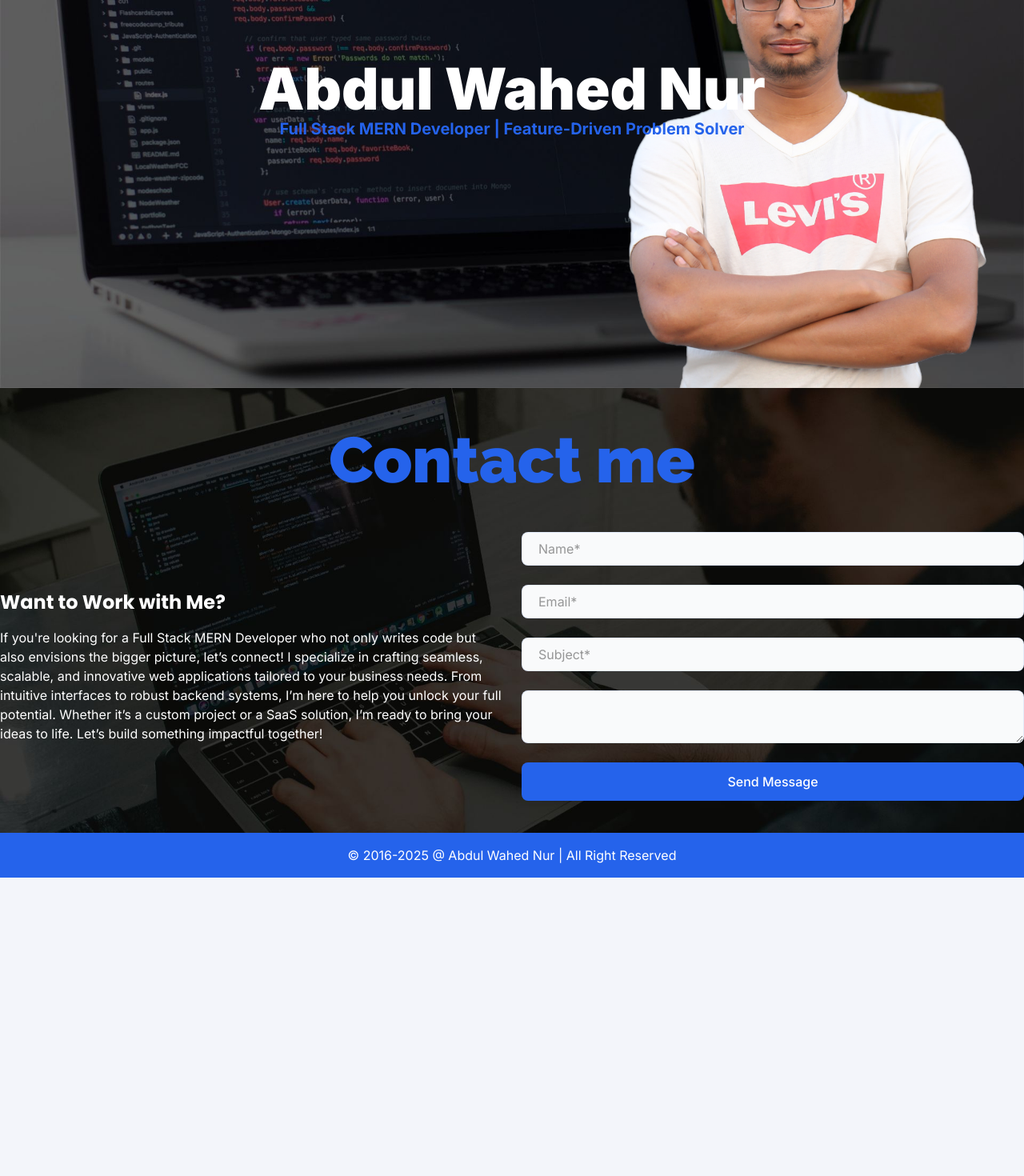
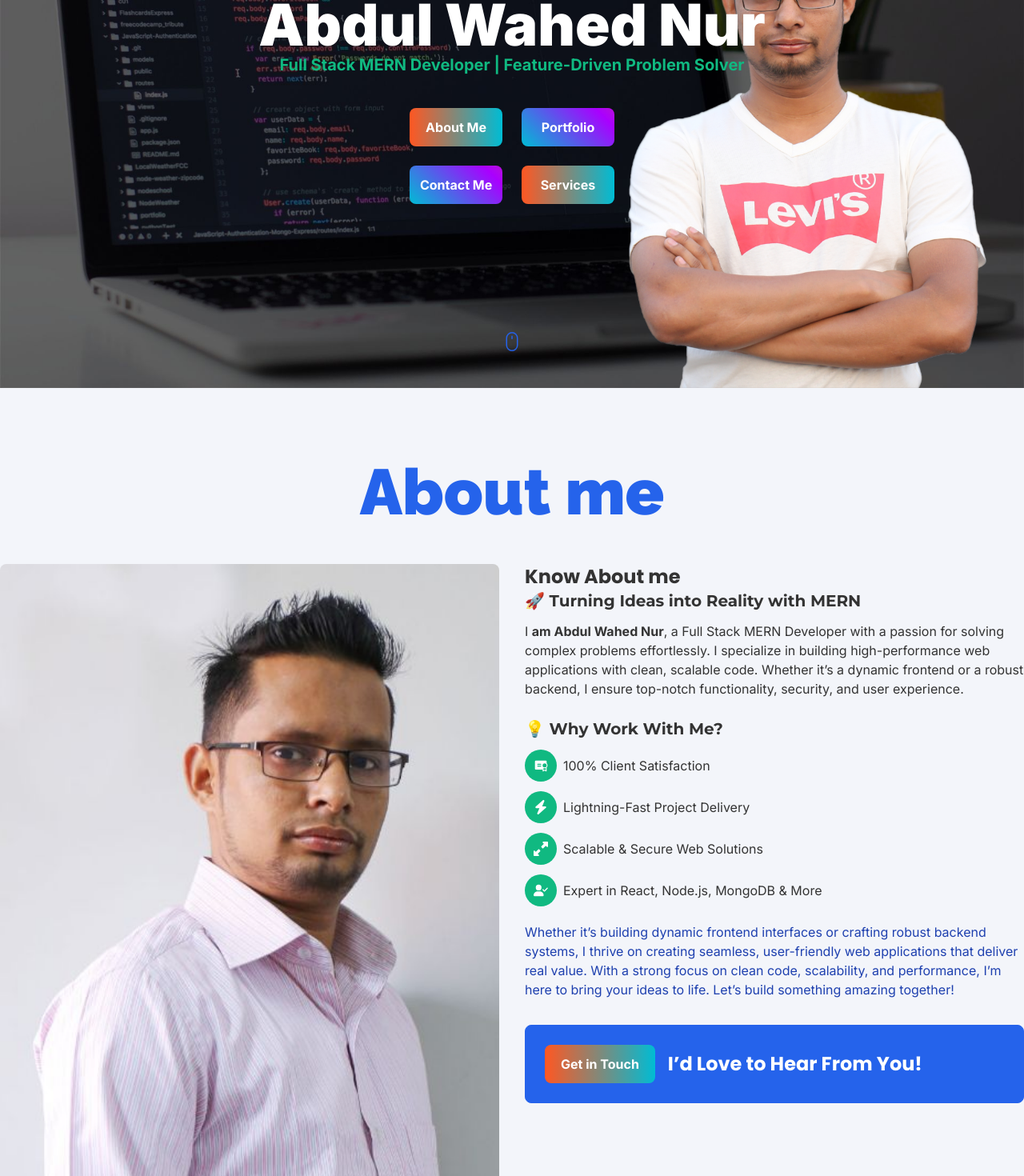
Before and after one commit to wahednur/wahednur, a Next.js app: page / in a window 1280 px wide. Shown: the part 300-1770 px from the top of the page at 80% size. Before the commit the page ends 1397 px from the top, so only its background shows below. Built offline with nearby package versions, Linux system fonts and the light colour scheme.

Commit message:
About section added

```diff
--- a/src/app/(wahednur)/page.tsx
+++ b/src/app/(wahednur)/page.tsx
@@ -1,15 +1,110 @@
+"use client";
+import ContactForm from "@/components/contact-form/contact-form";
 import HomeSlider from "@/components/home/slider/home-slider";
-import { Metadata } from "next";
+// import { Metadata } from "next";
+import Image from "next/image";
+import { useState } from "react";
 
-export const metadata: Metadata = {
-  title: "Wahed Nur | Full stack developer",
-  description:
-    "Innovative MERN Developer | SaaS Visionary | Feature-Driven Problem Solver",
-};
+import {
+  FaBolt,
+  FaUpRightAndDownLeftFromCenter,
+  FaUserCheck,
+} from "react-icons/fa6";
+
+import { PiCertificateFill } from "react-icons/pi";
+
+// export const metadata: Metadata = {
+//   title: "Wahed Nur | Full stack developer",
+//   description:
+//     "Innovative MERN Developer | SaaS Visionary | Feature-Driven Problem Solver",
+// };
 export default function Home() {
+  const [open, setOpen] = useState(false);
   return (
     <div>
       <HomeSlider />
+      <section id="about">
+        <div className="container">
+          <h1 className="sec-title sec-title-gap text-center text-wahednur">
+            About me
+          </h1>
+          <div className="w-full flex flex-col md:flex-row gap-8">
+            <div className="w-full md:w-1/2 hidden lg:block">
+              <Image
+                src={`/wahednur.jpg`}
+                width={600}
+                height={1200}
+                alt="wahednur"
+                className="w-full h-full object-cover rounded-lg"
+              />
+            </div>
+            <div className="w-full lg:w-1/2 overflow-hidden">
+              <h4 className="title">Know About me</h4>
+              <h4 className="sub-title">
+                🚀 Turning Ideas into Reality with MERN
+              </h4>
+              <p className="mt-3">
+                I <strong>am Abdul Wahed Nur</strong>, a Full Stack MERN
+                Developer with a passion for solving complex problems
+                effortlessly. I specialize in building high-performance web
+                applications with clean, scalable code. Whether it’s a dynamic
+                frontend or a robust backend, I ensure top-notch functionality,
+                security, and user experience.
+              </p>
+
+              <h4 className="sub-title mt-6 ">💡 Why Work With Me?</h4>
+              <div className="flex flex-col gap-3 home-about mt-3">
+                <p className="flex items-center gap-2">
+                  <span className="icon">
+                    <PiCertificateFill />
+                  </span>
+                  <span>100% Client Satisfaction</span>
+                </p>
+                <p className="flex items-center gap-2">
+                  <span className="icon">
+                    <FaBolt />
+                  </span>
+                  <span>Lightning-Fast Project Delivery</span>
+                </p>
+                <p className="flex items-center gap-2">
+                  <span className="icon">
+                    <FaUpRightAndDownLeftFromCenter />
+                  </span>
+                  <span>Scalable & Secure Web Solutions</span>
+                </p>
+                <p className="flex items-center gap-2">
+                  <span className="icon">
+                    {" "}
+                    <FaUserCheck />
+                  </span>
+                  <span>Expert in React, Node.js, MongoDB & More</span>
+                </p>
+              </div>
+              <p className="mt-5 text-secondary">
+                Whether it’s building dynamic frontend interfaces or crafting
+                robust backend systems, I thrive on creating seamless,
+                user-friendly web applications that deliver real value. With a
+                strong focus on clean code, scalability, and performance, I’m
+                here to bring your ideas to life. Let’s build something amazing
+                together!
+              </p>
+              <div className="flex items-center gap-4 mt-8 relative border border-wahednur rounded-lg p-6 bg-wahednur text-white">
+                <button onClick={() => setOpen(!open)} className="btn-gdn">
+                  Get in Touch
+                </button>{" "}
+                <h4 className="title"> I’d Love to Hear From You!</h4>
+                <div
+                  className={`absolute duration-500 transition-all bottom-16 ${
+                    open ? "right-3" : "right-[-900px]"
+                  }`}
+                >
+                  <ContactForm setOpen={setOpen} />
+                </div>
+              </div>
+            </div>
+          </div>
+        </div>
+      </section>
     </div>
   );
 }
--- a/src/app/globals.css
+++ b/src/app/globals.css
@@ -159,3 +159,81 @@ a.btn {
 .link {
   @apply text-wahednur hover:text-secondary duration-300;
 }
+.btn-err {
+  @apply px-5 py-3 text-white font-bold rounded-lg;
+  background: linear-gradient(
+      90deg,
+      var(--c1, #ff5722),
+      var(--c2, #00bcd4) 50%,
+      var(--c1, #ff5722)
+    )
+    var(--x, 0) / 200%;
+  transition: all ease-in-out 0.5s;
+}
+.btn-err:hover {
+  --x: 100%;
+}
+.btn-submit {
+  @apply px-5 py-3 text-white font-bold rounded-lg;
+  background: linear-gradient(
+      90deg,
+      var(--c1, #00bcd4),
+      var(--c2, #ff5722) 50%,
+      var(--c1, #a900ff)
+    )
+    var(--x, 0) / 200%;
+  transition: all ease-in-out 0.5s;
+}
+.btn-submit:hover {
+  --x: 100%;
+}
+
+.btn-gdn {
+  @apply px-5 py-3 rounded-lg text-white font-bold flex items-center justify-center;
+  background: linear-gradient(
+      90deg,
+      var(--c1, #ff5722),
+      var(--c2, #00bcd4) 50%,
+      var(--c1, #a900ff)
+    )
+    var(--x, 0) / 200%;
+  transition: all ease-in-out 0.5s;
+}
+
+.btn-gdn:hover {
+  --x: 100%;
+}
+.btn-outline {
+  @apply rounded-lg text-white font-bold duration-500 delay-150 flex items-center justify-center;
+  background: linear-gradient(
+      45deg,
+      var(--c1, #00bcd4),
+      var(--c2, #a900ff) 50%,
+      var(--c1, #ff5722)
+    )
+    var(--x, 0) / 200%;
+  transition: all ease-in-out 0.5s;
+}
+.btn-outline:hover {
+  --x: 100%;
+}
+.sec-title-gap {
+  @apply mt-10 md:mt-14 xl:mt-20 mb-10;
+}
+.home-about .icon {
+  @apply bg-success w-10 h-10 p-1 rounded-full text-white text-lg flex items-center justify-center;
+}
+
+.frm-ctr-clr {
+  @apply border border-wahednur px-5 py-2 w-full outline-0 rounded-r-full;
+}
+.frm-grp-row {
+  @apply flex items-center;
+}
+.frm-grp-row .icon {
+  @apply bg-wahednur w-[42px] h-[42px]  text-white text-xl flex items-center justify-center;
+}
+
+.bg-dgn {
+  @apply bg-gradient-to-tl from-purple-500 to-rose-500;
+}
--- /dev/null
+++ b/src/components/contact-form/contact-form.tsx
@@ -0,0 +1,74 @@
+import React from "react";
+import { BsChatRightText, BsEnvelope, BsPerson, BsX } from "react-icons/bs";
+import { FaRegPaperPlane } from "react-icons/fa6";
+
+interface ContactFormProps {
+  setOpen: (open: boolean) => void;
+}
+export default function ContactForm({ setOpen }: ContactFormProps) {
+  return (
+    <div className="p-8 bg-blue-50 rounded-lg shadow-lg relative">
+      <button
+        className="bg-wahednur text-white w-10 h-10 text-2xl hover:bg-hover cursor-pointer duration-300 rounded-full flex justify-center items-center absolute -top-5 -right-3"
+        onClick={() => setOpen(false)}
+      >
+        <BsX />
+      </button>
+      <h2 className="sub-title text-wahednur mb-5">
+        Let’s Build Something Amazing Together!
+      </h2>
+      <form>
+        <div className="frm-grp-row mb-5">
+          <span className="icon">
+            <BsPerson />
+          </span>
+          <input
+            type="text"
+            name="name"
+            className="frm-ctr-clr"
+            placeholder="Your Name*"
+            required
+          />
+        </div>
+        <div className="frm-grp-row mb-5">
+          <span className="icon">
+            <BsEnvelope />
+          </span>
+          <input
+            type="email"
+            name="email"
+            className="frm-ctr-clr"
+            placeholder="Your Email*"
+            required
+          />
+        </div>
+        <div className="frm-grp-row mb-5">
+          <span className="icon">
+            <BsEnvelope />
+          </span>
+          <input
+            type="text"
+            name="subject"
+            className="frm-ctr-clr"
+            placeholder="Your Subject*"
+            required
+          />
+        </div>
+        <div className="frm-grp-row mb-5">
+          <span className="icon min-h-full">
+            <BsChatRightText />
+          </span>
+          <textarea
+            className="w-full rounded-r-4xl border border-wahednur px-5 py-2 outline-0 "
+            name="message"
+          ></textarea>
+        </div>
+        <div className="text-center w-full flex justify-center items-center ">
+          <button className="btn-submit flex items-center gap-2.5">
+            <FaRegPaperPlane /> Send Message
+          </button>
+        </div>
+      </form>
+    </div>
+  );
+}
--- a/src/components/contact-form/footer-contact-form.tsx
+++ b/src/components/contact-form/footer-contact-form.tsx
@@ -1,6 +1,6 @@
 import React from "react";
 
-export default function ContactForm() {
+export default function ContactFormFooter() {
   return (
     <div className="w-full">
       <form>
@@ -27,9 +27,11 @@ export default function ContactForm() {
             placeholder="Subject*"
           />
           <textarea className="frm-ctr" name="message"></textarea>
-          <button className="btn" type="submit">
-            Send Message
-          </button>
+          <div className="w-full text-center">
+            <button className="btn" type="submit">
+              Send Message
+            </button>
+          </div>
         </div>
       </form>
     </div>
--- a/src/components/home/slider/home-slider.tsx
+++ b/src/components/home/slider/home-slider.tsx
@@ -1,17 +1,40 @@
+import Link from "next/link";
 import React from "react";
+import { BsMouse } from "react-icons/bs";
 
 export default function HomeSlider() {
   return (
-    <div className="w-full aspect-mobile md:aspect-banner bg-[url('/banner.jpg')] bg-cover bg-center">
-      <div className="bg-[url('/wahednur.png')] bg-contain w-full h-full bg-no-repeat bg-center lg:bg-right-bottom">
+    <div className="w-full aspect-mobile md:aspect-banner bg-[url('/banner.jpg')] bg-cover bg-center relative">
+      <div className="bg-[url('/wahednur.png')] bg-contain w-full h-full bg-no-repeat bg-bottom lg:bg-right-bottom">
         <div className="flex flex-col items-center justify-center h-full">
           <h1 className="text-4xl md:text-5xl lg:text-6xl xl:text-7xl text-white font-black">
             Abdul Wahed Nur
           </h1>
-          <h2 className="text-heading text-center md:sub-title lg:text-xl  text-wahednur font-bold">
+          <h2 className="text-heading text-center md:sub-title lg:text-xl  text-success font-bold">
             Full Stack MERN Developer | Feature-Driven Problem Solver
           </h2>
-          <div className="grid grid-cols-2 gap-6"></div>
+          <div className="grid grid-cols-2 gap-6 mt-10">
+            <Link href={`/about`} className="btn-gdn">
+              About Me
+            </Link>
+            <Link href={`/portfolio`} className="btn-outline">
+              Portfolio
+            </Link>
+            <Link href={`/contact`} className="btn-outline">
+              Contact Me
+            </Link>
+            <Link href={`/services`} className="btn-gdn">
+              Services
+            </Link>
+          </div>
+          <div className="flex justify-center items-center absolute bottom-10 left-auto">
+            <a
+              href="#about"
+              className="cursor-pointer animate-bounce text-wahednur text-2xl"
+            >
+              <BsMouse />
+            </a>
+          </div>
         </div>
       </div>
     </div>
```
